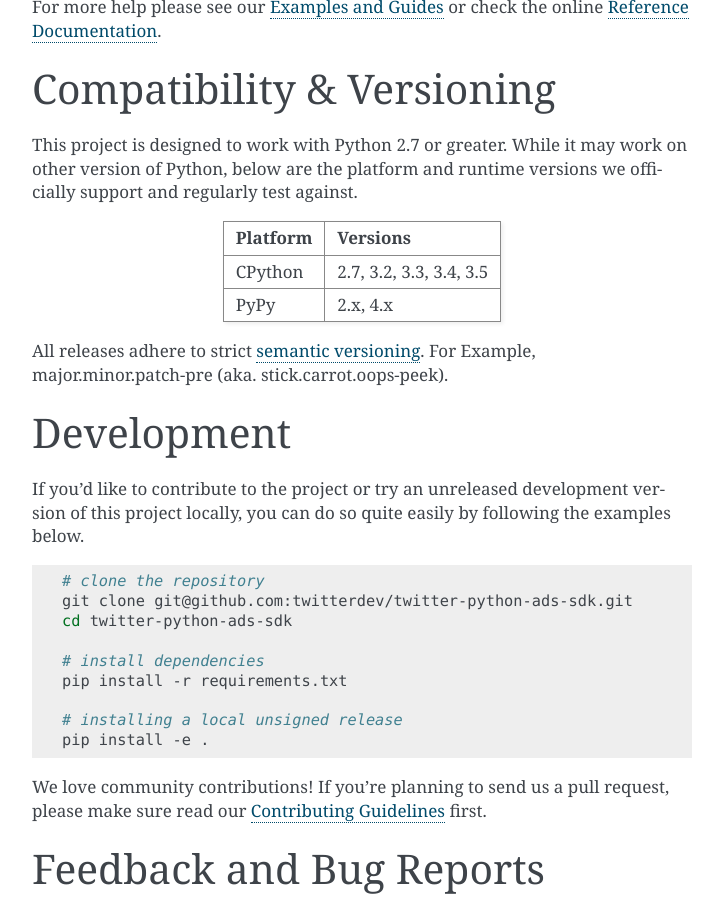
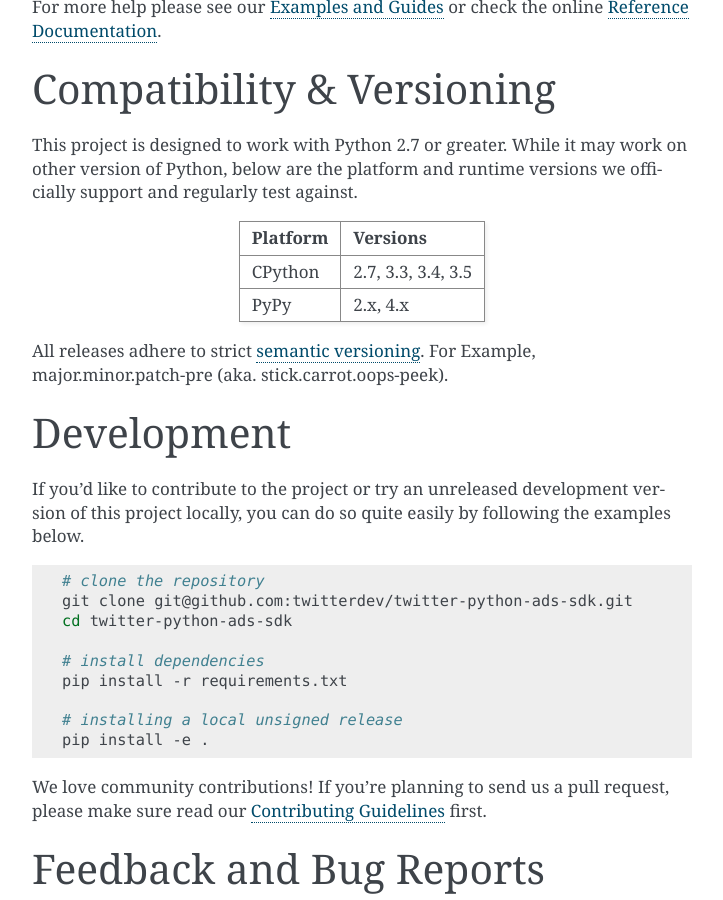
Before and after one commit to xdevplatform/twitter-python-ads-sdk, a Sphinx documentation site: the page built from docs/source/index.rst, in a window 1280 px wide and 900 px high, scrolled down 1088 px. Shown: the whole window, without its empty margins (388-1111 px from the left). Built offline with Sphinx 7.4.7, drawn with Linux system fonts in a browser that asks for light colours; pages that are not in the unit, such as notebooks, are missing from menus; the version number could not be read and is left out.

Commit message:
remove Python 3.2 doc references

```diff
--- a/README.rst
+++ b/README.rst
@@ -65,7 +65,7 @@ versions we officially support and regularly test against.
 +------------+-------------------------+
 | Platform   | Versions                |
 +============+=========================+
-| CPython    | 2.7, 3.2, 3.3, 3.4, 3.5 |
+| CPython    | 2.7, 3.3, 3.4, 3.5      |
 +------------+-------------------------+
 | PyPy       | 2.x, 4.x                |
 +------------+-------------------------+
--- a/docs/source/index.rst
+++ b/docs/source/index.rst
@@ -73,7 +73,7 @@ versions we officially support and regularly test against.
 +------------+-------------------------+
 | Platform   | Versions                |
 +============+=========================+
-| CPython    | 2.7, 3.2, 3.3, 3.4, 3.5 |
+| CPython    | 2.7, 3.3, 3.4, 3.5      |
 +------------+-------------------------+
 | PyPy       | 2.x, 4.x                |
 +------------+-------------------------+
```
